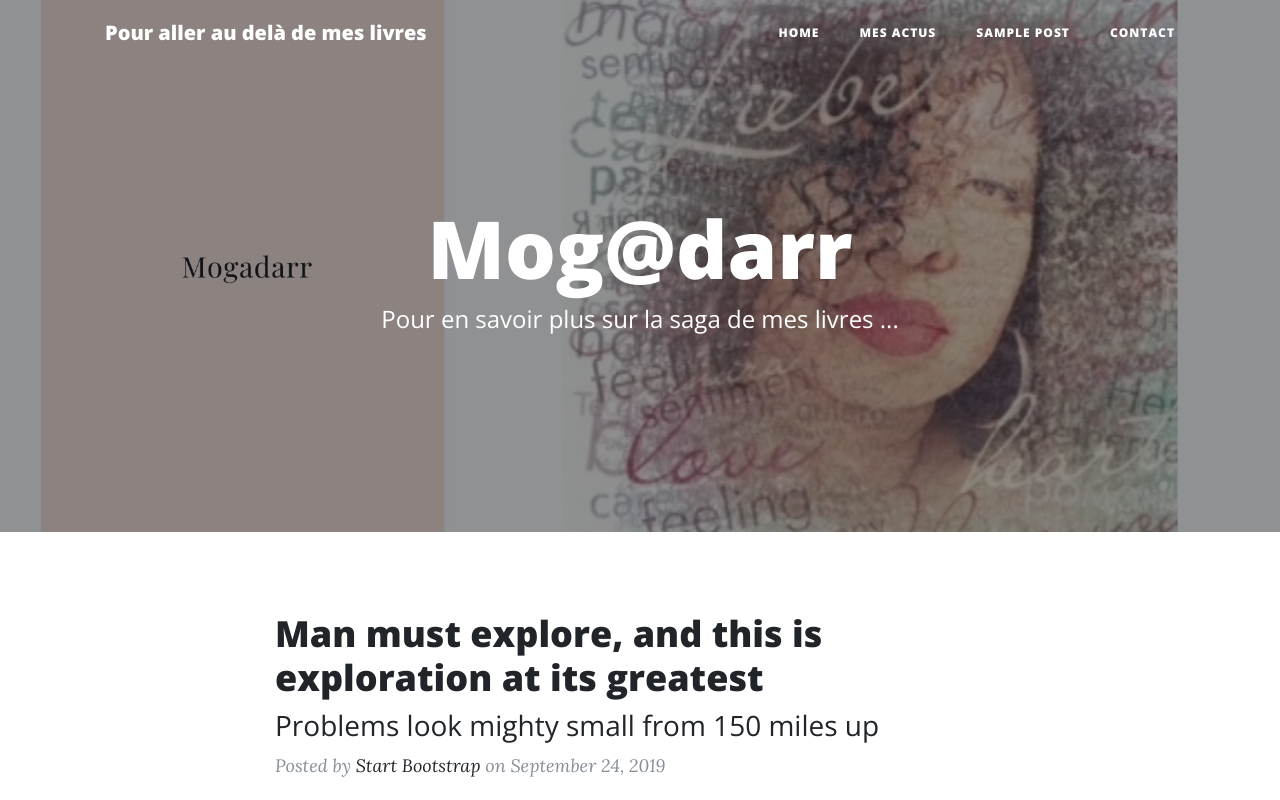
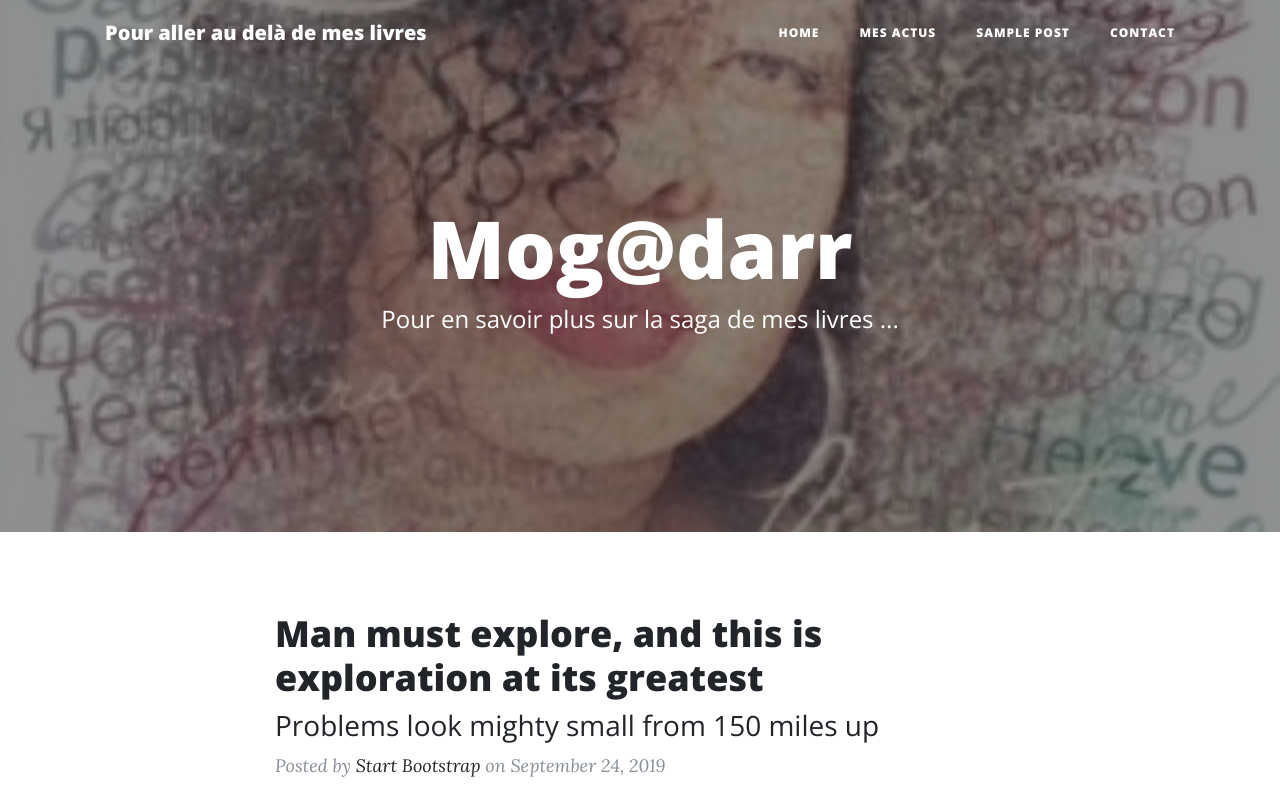
Before and after one commit to MaryleneH/mogabooks, a website: page index.html in a window 1280 px wide. Shown: the top 800 px of the page. Drawn offline with nearby package versions, Linux system fonts and the light colour scheme.

Commit message:
essai photo

```diff
--- a/index.html
+++ b/index.html
@@ -53,7 +53,7 @@
   </nav>
 
   <!-- Page Header -->
-  <header class="masthead" style="background-image: url('img/mogadarr_carte.jpg')">
+  <header class="masthead" style="background-image: url('img/mogadarr.jpg')">
     <div class="overlay"></div>
     <div class="container">
       <div class="row">
```
